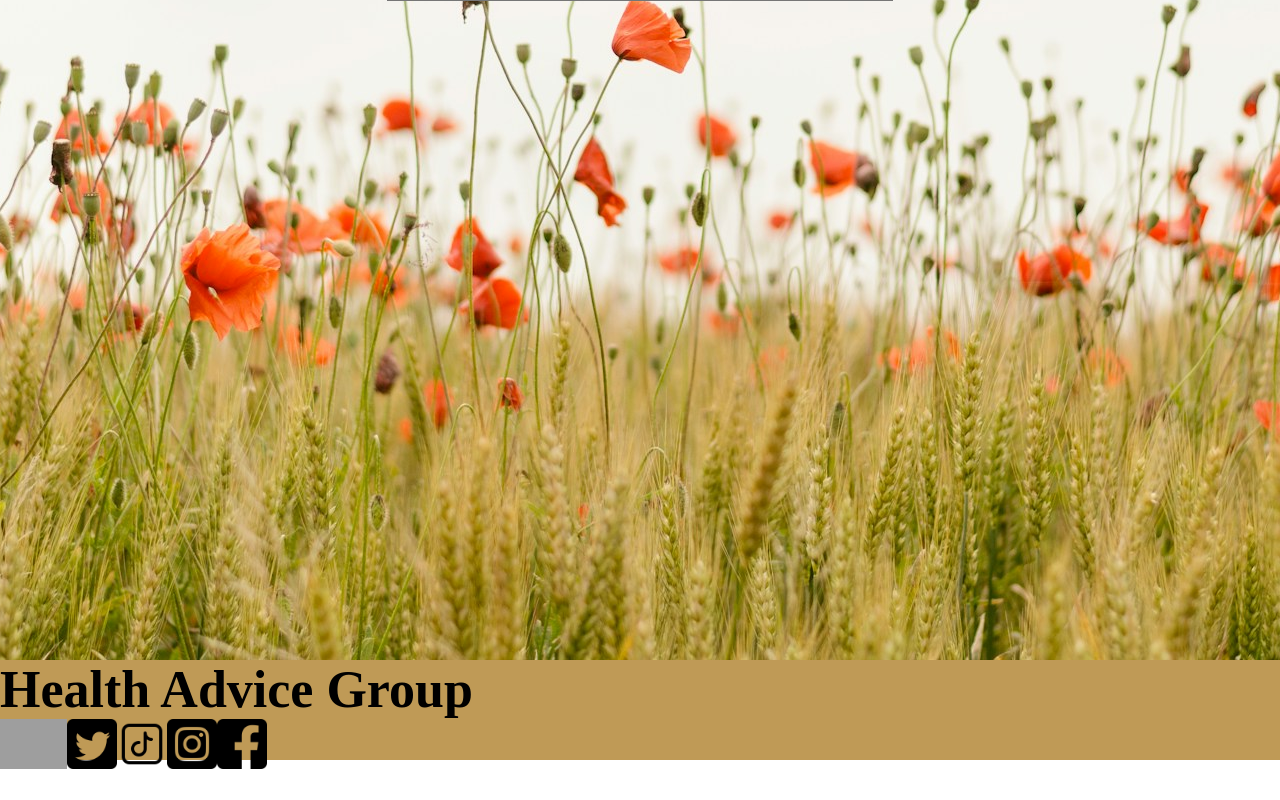
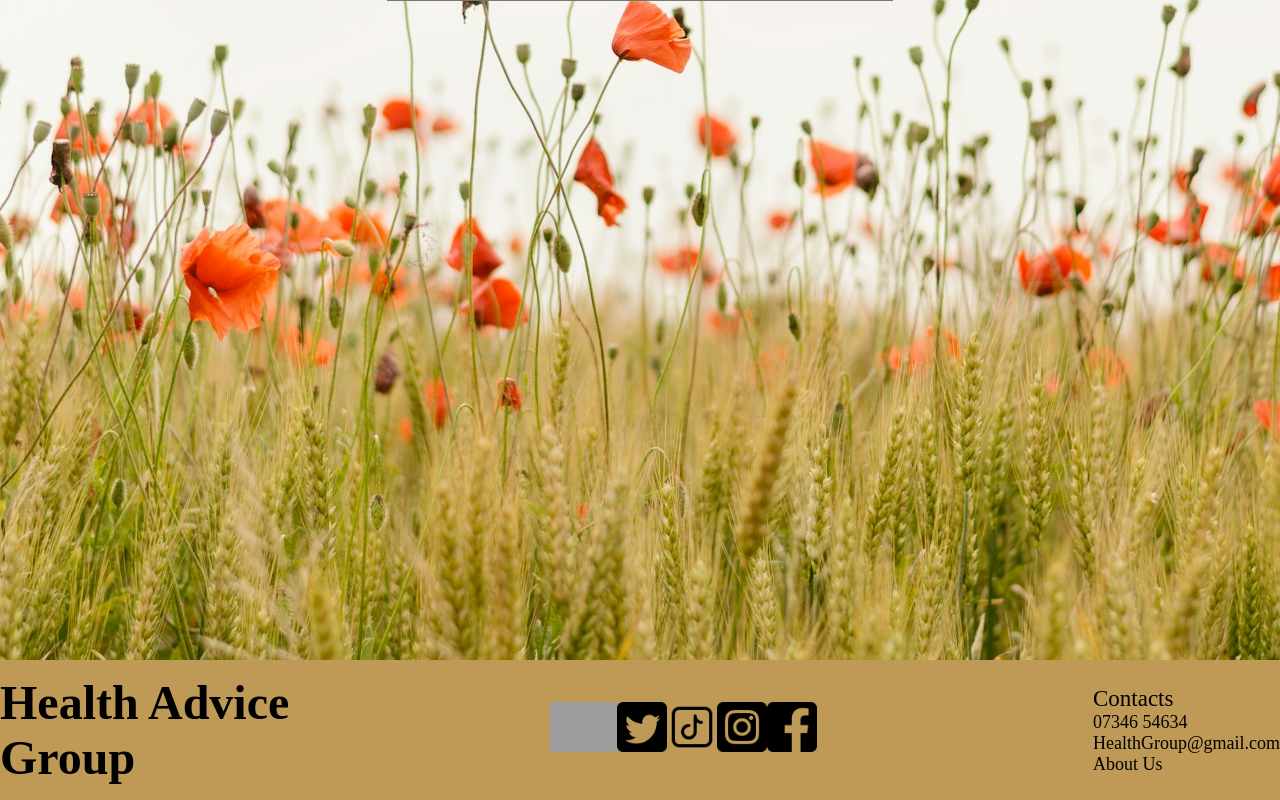
Before and after one commit to Dnash1290/mock_2, a React (Create React App) app: page / in a window 1280 px wide. Shown: the part 434-1234 px from the top of the page. Before the commit the page ends 1209 px from the top, so only its background shows below. Built offline with nearby package versions, Linux system fonts and the light colour scheme; grey boxes are pictures that could not be loaded.

Commit message:
footer complete

```diff
--- a/src/Components/PageBody/PageFooter.css
+++ b/src/Components/PageBody/PageFooter.css
@@ -1,15 +1,26 @@
 #footer-page{
+    display: flex;
+    justify-content: space-between;
+    align-items: center; /* Ensures vertical alignment */
     background-color: var(--primary-colour);
-    height: 100px;
+    height: 140px;
 }
 
 #footer-title{
-    font-size: 52px;
+    font-size: 48px;
     font-weight: bold;
+
 }
 #social-medias{
-    width: 300px;
+    position: absolute;
+    left: 43%;
     img{
         height: 50px;
     }
 }
+
+#contacts{
+
+    div{font-size: 18px;}
+
+}
--- a/src/Components/PageBody/PageFooter.js
+++ b/src/Components/PageBody/PageFooter.js
@@ -9,7 +9,10 @@ export default function PageFooter(){
     return(
 
         <div id="footer-page" >
-            <div id="footer-title">Health Advice Group</div>
+            <div id="footer-title">
+                <div>Health Advice</div>
+                <div>Group</div>
+            </div>
             <div id="social-medias">
                 <a href="#"><img src={ytIcon}/></a>
                 <a href="#"><img src={twitterIcon}/></a>
@@ -18,7 +21,10 @@ export default function PageFooter(){
                 <a href="#"><img src={facekbookIcon}/></a>
             </div>
             <div id="contacts">
-
+                Contacts
+                <div>07346 54634</div>
+                <div>HealthGroup@gmail.com</div>
+                <div>About Us</div>
             </div>
         </div>
 
--- a/src/Pages/Home/Home.js
+++ b/src/Pages/Home/Home.js
@@ -15,7 +15,7 @@ export default function Home(){
                     onChange={(e) => setSearchLocation(e.target.value)}
                 />
                 <a href="/search">
-                    <button type="submit" ></button>
+                    <button  ></button>
                 </a>
             </form>
         </div>
```
